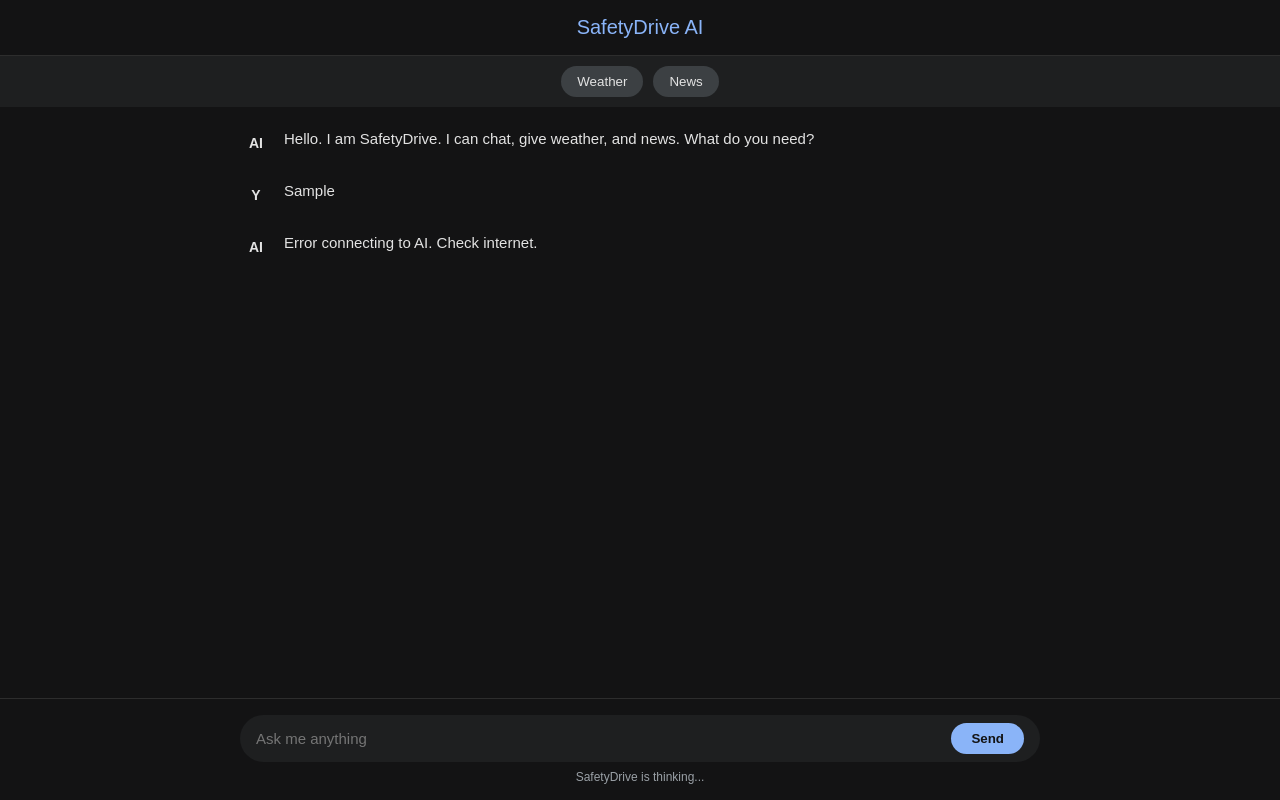
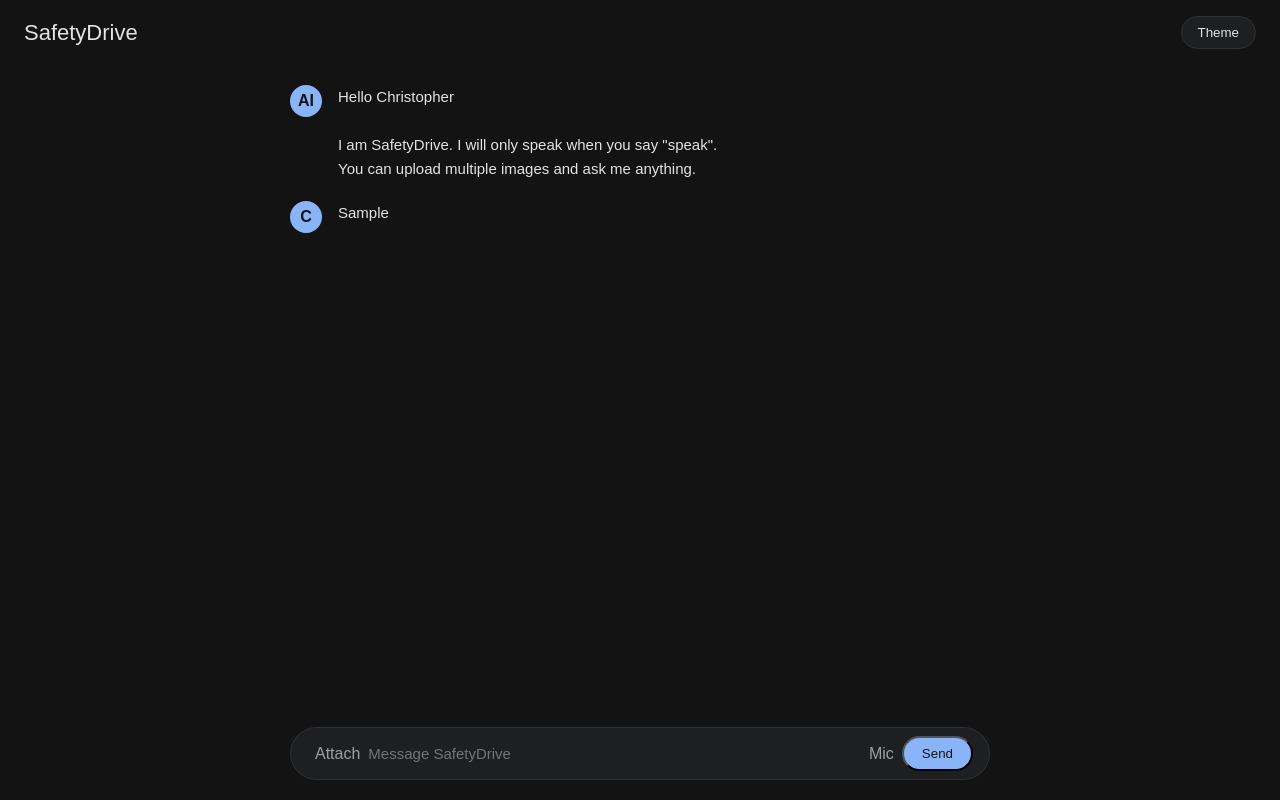
Before and after one commit to simwingachristopher0-ship-it/Safety-Drive-AI, a plain HTML site: page index.html in a window 1280 px wide. Both pictures are taken after typing "Sample" into the empty fields and a click on the button "Send". Drawn offline with Linux system fonts and the light colour scheme; no server answers.

Commit message:
Refactor index.html for improved UI and features
Updated the title and improved the layout and styles for the chat interface. Added multi-image upload functionality and voice input feature.

```diff
--- a/index.html
+++ b/index.html
@@ -3,162 +3,103 @@
 <head>
 <meta charset="UTF-8">
 <meta name="viewport" content="width=device-width, initial-scale=1.0">
-<title>SafetyDrive AI</title>
+<title>SafetyDrive</title>
 <style>
-    * { box-sizing: border-box; margin: 0; padding: 0; font-family: Arial, sans-serif; }
-  body { background: #131314; color: #e3e3e3; height: 100vh; display: flex; flex-direction: column; }
+  :root { --bg: #131314; --bg2: #1e1f20; --text: #e3e3e3; --sub: #9aa0a6; --accent: #8ab4f8; --border: #303134; }
+  body.light { --bg: #fff; --bg2: #f1f3f4; --text: #202124; --sub: #5f6368; --accent: #1a73e8; --border: #dadce0; }
+    * { margin: 0; padding: 0; box-sizing: border-box; font-family: Arial, sans-serif; }
+  body { background: var(--bg); color: var(--text); height: 100vh; display: flex; flex-direction: column; }
 
-  header { padding: 16px; border-bottom: 1px solid #2d2d2d; text-align: center; }
-  header h1 { color: #8ab4f8; font-size: 20px; font-weight: 500; }
+  header { padding: 16px 24px; display: flex; justify-content: space-between; align-items: center; }
+  header h1 { font-size: 22px; font-weight: 400; }
+.theme { background: var(--bg2); border: 1px solid var(--border); padding: 8px 16px; border-radius: 20px; color: var(--text); cursor: pointer; }
 
- .tools { display: flex; gap: 10px; padding: 10px; justify-content: center; background: #1e1f20; }
-.tool-btn { background: #3c4043; color: #e3e3e3; border: none; padding: 8px 16px; border-radius: 16px; cursor: pointer; }
-.tool-btn:hover { background: #5f6368; }
+  #chat { flex: 1; overflow-y: auto; padding: 0 20px; }
+.msg { max-width: 700px; margin: 20px auto; display: flex; gap: 16px; }
+.avatar { width: 32px; height: 32px; border-radius: 50%; background: var(--accent); color: var(--bg); display: flex; align-items: center; justify-content: center; font-weight: bold; }
+.ai.avatar { background: #a8c7fa; }
+.content { flex: 1; line-height: 1.6; font-size: 15px; }
+.images { display: flex; flex-wrap: wrap; gap: 8px; margin-top: 12px; }
+.images img { width: 120px; height: 120px; object-fit: cover; border-radius: 12px; }
 
-  #chat-box { flex: 1; overflow-y: auto; padding: 20px; }
-.msg { display: flex; gap: 12px; margin-bottom: 20px; max-width: 800px; margin-left: auto; margin-right: auto; }
-.avatar { width: 32px; height: 32px; border-radius: 50%; flex-shrink: 0; display: flex; align-items: center; justify-content: center; font-weight: bold; font-size: 14px; }
-.user.avatar { background: #8ab4f8; color: #131314; }
-.ai.avatar { background: #00ff88; color: #131314; }
-.bubble { flex: 1; line-height: 1.6; font-size: 15px; }
-
-.input-area { padding: 16px; border-top: 1px solid #2d2d2d; }
-.input-wrap { max-width: 800px; margin: 0 auto; display: flex; gap: 10px; background: #1e1f20; border-radius: 24px; padding: 8px 16px; }
-  #input-box { flex: 1; background: transparent; border: none; color: #e3e3e3; font-size: 15px; outline: none; }
-  #send-btn { background: #8ab4f8; color: #131314; border: none; border-radius: 20px; padding: 8px 20px; font-weight: bold; cursor: pointer; }
-  #status { text-align: center; color: #9aa0a6; font-size: 12px; margin-top: 8px; }
+ .input-box { padding: 20px; }
+.wrap { max-width: 700px; margin: 0 auto; background: var(--bg2); border: 1px solid var(--border); border-radius: 28px; display: flex; align-items: center; padding: 8px 16px; }
+  #text { flex: 1; background: none; border: none; color: var(--text); font-size: 15px; outline: none; }
+.btn { background: none; border: none; color: var(--sub); font-size: 16px; cursor: pointer; padding: 8px; }
+  #send { background: var(--accent); color: var(--bg); border-radius: 20px; padding: 8px 18px; font-weight: 500; }
 </style>
 </head>
 <body>
 
 <header>
-  <h1>SafetyDrive AI</h1>
+  <h1>SafetyDrive</h1>
+  <button class="theme" onclick="document.body.classList.toggle('light')">Theme</button>
 </header>
 
-<div class="tools">
-  <button class="tool-btn" onclick="getWeather()">Weather</button>
-  <button class="tool-btn" onclick="getNews()">News</button>
-</div>
-
-<div id="chat-box">
+<div id="chat">
   <div class="msg ai">
     <div class="avatar">AI</div>
-    <div class="bubble">Hello. I am SafetyDrive. I can chat, give weather, and news. What do you need?</div>
+    <div class="content">Hello Christopher<br><br>I am SafetyDrive. I will only speak when you say "speak".<br>You can upload multiple images and ask me anything.</div>
   </div>
 </div>
 
-<div class="input-area">
-  <div class="input-wrap">
-    <input type="text" id="input-box" placeholder="Ask me anything">
-    <button id="send-btn">Send</button>
+<div class="input-box">
+  <div class="wrap">
+    <button class="btn" onclick="document.getElementById('files').click()">Attach</button>
+    <input type="file" id="files" multiple accept="image/*" style="display:none">
+    <input type="text" id="text" placeholder="Message SafetyDrive">
+    <button class="btn" id="mic">Mic</button>
+    <button id="send">Send</button>
   </div>
-  <p id="status">Powered by Groq + APIs</p>
 </div>
 
 <script>
-// PUT YOUR KEYS HERE
-const GROQ_API_KEY = "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";
-const WEATHER_API_KEY = "PASTE_YOUR_OPENWEATHER_KEY_HERE"; // get free at openweathermap.org
-const NEWS_API_KEY = "PASTE_YOUR_NEWSAPI_KEY_HERE"; // get free at newsapi.org
+const KEY = "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";
+let imgs = [];
+let speak = false;
+const chat = document.getElementById('chat');
 
-const chatBox = document.getElementById('chat-box');
-const inputBox = document.getElementById('input-box');
-const sendBtn = document.getElementById('send-btn');
-const statusText = document.getElementById('status');
-
-function addMessage(sender, text) {
-    const msgDiv = document.createElement('div');
-    msgDiv.className = 'msg ' + (sender === 'You'? 'user' : 'ai');
-
-    const avatar = document.createElement('div');
-    avatar.className = 'avatar';
-    avatar.innerText = sender === 'You'? 'Y' : 'AI';
-
-    const bubble = document.createElement('div');
-    bubble.className = 'bubble';
-    bubble.innerText = text;
-
-    msgDiv.appendChild(avatar);
-    msgDiv.appendChild(bubble);
-    chatBox.appendChild(msgDiv);
-    chatBox.scrollTop = chatBox.scrollHeight;
+// MULTI IMAGE UPLOAD
+document.getElementById('files').onchange = e => {
+  imgs = [];
+  [...e.target.files].forEach(f => {
+    const r = new FileReader();
+    r.onload = () => { imgs.push(r.result); if(imgs.length === e.target.files.length) add('You', `${imgs.length} images attached`, imgs); }
+    r.readAsDataURL(f);
+  });
 }
 
-// AI CHAT WITH GROQ
-async function askGroq(userText) {
-    sendBtn.disabled = true;
-    statusText.innerText = "SafetyDrive is thinking...";
-    addMessage('You', userText);
-    inputBox.value = "";
+// VOICE
+const rec = new (window.SpeechRecognition || window.webkitSpeechRecognition)();
+document.getElementById('mic').onclick = () => rec.start();
+rec.onresult = e => { const t = e.results[0][0].transcript; document.getElementById('text').value = t; if(t.toLowerCase().includes('speak')) speak = true; send(t); }
 
-    try {
-        const response = await fetch("https://api.groq.com/openai/v1/chat/completions", {
-            method: "POST",
-            headers: {
-                "Authorization": "Bearer " + GROQ_API_KEY,
-                "Content-Type": "application/json"
-            },
-            body: JSON.stringify({
-                model: "llama-3.1-8b-instant",
-                messages: [
-                    {role: "system", content: "You are SafetyDrive, a helpful AI co-pilot for drivers. Be concise and helpful."},
-                    {role: "user", content: userText}
-                ]
-            })
-        });
-        const data = await response.json();
-        const aiReply = data.choices[0].message.content;
-        statusText.innerText = "Powered by Groq + APIs";
-        addMessage('AI', aiReply);
-    } catch (error) {
-        addMessage('AI', "Error connecting to AI. Check internet.");
-    }
-    sendBtn.disabled = false;
+function add(who, txt, imgArr=[]) {
+  const d = document.createElement('div');
+  d.className = 'msg ' + (who==='You'?'user':'ai');
+  let imgHtml = '';
+  if(imgArr.length) { imgHtml = '<div class="images">'; imgArr.forEach(i=>imgHtml+=`<img src="${i}">`); imgHtml+='</div>'; }
+  d.innerHTML = `<div class="avatar">${who==='You'?'C':'AI'}</div><div class="content">${txt}${imgHtml}</div>`;
+  chat.appendChild(d); chat.scrollTop = chat.scrollHeight;
+  if(who==='AI' && speak) { speechSynthesis.speak(new SpeechSynthesisUtterance(txt)); speak=false; }
 }
 
-// WEATHER API
-async function getWeather() {
-    statusText.innerText = "Getting weather...";
-    addMessage('You', "Get weather for Lusaka");
-    try {
-        const res = await fetch("https://api.openweathermap.org/data/2.5/weather?q=Lusaka&units=metric&appid=" + WEATHER_API_KEY);
-        const data = await res.json();
-        const reply = "Weather in " + data.name + ": " + data.main.temp + "C, " + data.weather[0].description;
-        addMessage('AI', reply);
-    } catch {
-        addMessage('AI', "Could not get weather. Check your Weather API key.");
-    }
-    statusText.innerText = "Powered by Groq + APIs";
+async function send(t) {
+  if(!t.trim()) return;
+  if(imgs.length===0) add('You', t);
+  document.getElementById('text').value = '';
+
+  const res = await fetch("https://api.groq.com/openai/v1/chat/completions",{
+    method:"POST",
+    headers:{"Authorization":"Bearer "+KEY,"Content-Type":"application/json"},
+    body:JSON.stringify({model:"llama-3.1-8b-instant",messages:[{role:"system",content:"You are SafetyDrive for Christopher. Be helpful and clear."},{role:"user",content:t}]})
+  });
+  const data = await res.json();
+  add('AI', data.choices[0].message.content);
+  imgs = [];
 }
 
-// NEWS API
-async function getNews() {
-    statusText.innerText = "Getting news...";
-    addMessage('You', "Get latest news");
-    try {
-        const res = await fetch("https://newsapi.org/v2/top-headlines?country=zm&pageSize=3&apiKey=" + NEWS_API_KEY);
-        const data = await res.json();
-        let reply = "Top news: ";
-        data.articles.forEach((a, i) => { reply += (i+1) + ". " + a.title + ". " });
-        addMessage('AI', reply);
-    } catch {
-        addMessage('AI', "Could not get news. Check your News API key.");
-    }
-    statusText.innerText = "Powered by Groq + APIs";
-}
-
-sendBtn.addEventListener('click', () => {
-    if(inputBox.value.trim()!== "") {
-        askGroq(inputBox.value);
-    }
-});
-
-inputBox.addEventListener("keypress", function(event) {
-    if (event.key === "Enter" &&!sendBtn.disabled) {
-        sendBtn.click();
-    }
-});
+document.getElementById('send').onclick = () => send(document.getElementById('text').value);
 </script>
-
 </body>
 </html>
```
